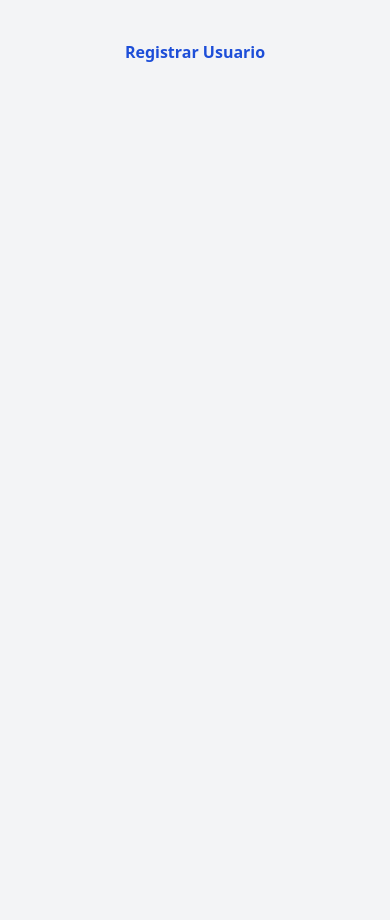
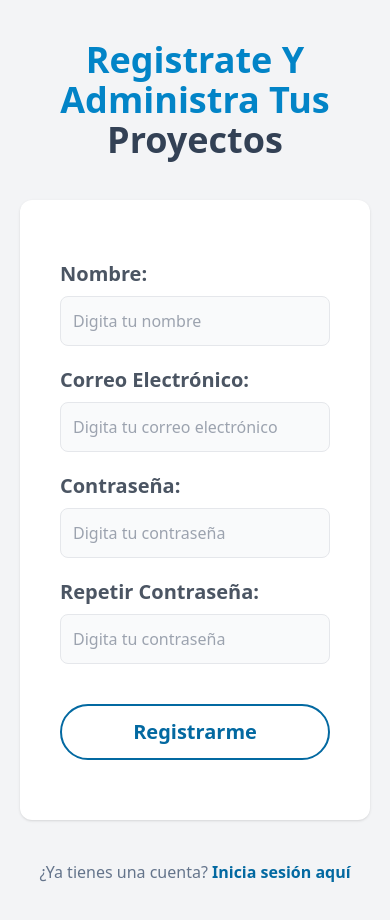
Before and after one commit to edwin-bur17/ProyectoMERN, a React (Vite) app in the folder frontend/: page /registrar in a window 390 px wide. Shown: the top 920 px of the page. Before the commit the page ends 864 px from the top, so only its background shows below. Built offline with nearby package versions, Linux system fonts and the light colour scheme.

Commit message:
Frontend - Diseño páginas ( Registro - Olvidé contraseña - Nueva contraseña - Validar cuenta )

```diff
--- a/frontend/src/pages/ConfirmarCuenta.jsx
+++ b/frontend/src/pages/ConfirmarCuenta.jsx
@@ -1,9 +1,12 @@
 
 const ConfirmarCuenta = () => {
   return (
-    <div>
-      <h1 className="text-center text-blue-700 font-semibold">Confirmar la cuenta </h1>
-    </div>
+    <>
+      <h1 className="text-sky-600 font-black text-4xl text-center capitalize">Confirma tu cuenta y comienza a crear  tus {' '}
+        <span className="text-slate-700">proyectos</span>
+      </h1>
+
+    </>
   )
 }
 
--- a/frontend/src/pages/Login.jsx
+++ b/frontend/src/pages/Login.jsx
@@ -39,7 +39,7 @@ const Login = () => {
 
         {/* boton iniciar sesión */}
         <input
-          className="w-full mb-5 border-solid border-2 border-sky-700 text-sky-700 font-bold text-xl rounded-full py-3 cursor-pointer transition-all duration-300 hover:bg-sky-700 hover:text-white"
+          className="w-full mb-5 mt-9 border-solid border-2 border-sky-700 text-sky-700 font-bold text-xl rounded-full py-3 cursor-pointer transition-all duration-300 hover:bg-sky-700 hover:text-white"
           type="submit"
           value="Iniciar Sesión"
         />
@@ -56,7 +56,7 @@ const Login = () => {
       <nav className="lg:flex lg:justify-between">
         <Link
           className='block text-center my-5 text-slate-500 text-base'
-          to='registrar'>
+          to='/registrar'>
           ¿No tienes una cuenta? {' '}
           <span className="text-sky-700 font-semibold hover:border-b-4 border-sky-700">
             Registrate aquí
@@ -66,7 +66,7 @@ const Login = () => {
         {/* link para recuperar contraseña */}
         <Link
           className='block text-center my-5 text-slate-700 font-semibold hover:border-b-4 border-slate-700'
-          to='olvide-password'>
+          to='/olvide-password'>
           Olvidé mi contraseña
         </Link>
       </nav>
--- a/frontend/src/pages/NuevoPassword.jsx
+++ b/frontend/src/pages/NuevoPassword.jsx
@@ -1,9 +1,37 @@
+import { Link } from "react-router-dom"
 
 const NuevoPassword = () => {
   return (
-    <div>
-      <h2 className="text-center text-blue-700 font-semibold">Nueva contraseña</h2>
-    </div>
+    <>
+      <h1 className="text-sky-600 font-black text-4xl text-center capitalize">Reestablece tu contraseña y no pierdas tus {' '}
+        <span className="text-slate-700">proyectos</span>
+      </h1>
+
+      {/* inicia formulario nueva contraseña */}
+      <form className="my-10 bg-white shadow rounded-xl p-10 ">
+        {/* Password */}
+        <div className="my-5">
+          <label
+            htmlFor="password"
+            className="text-gray-600 block text-xl font-bold">
+            Nueva Contraseña:
+          </label>
+          <input
+            type="password"
+            id="password"
+            className="w-full mt-2 p-3 border rounded-lg bg-gray-50 focus:outline-none focus:border-sky-700 focus:ring-1 focus:ring-sky-700"
+            placeholder="Digita tu nueva contraseña" />
+        </div>
+
+        {/* boton nueva contraseña */}
+        <input
+          className="w-full mb-5 mt-8 border-solid border-2 border-sky-700 text-sky-700 font-bold text-xl rounded-full py-3 cursor-pointer transition-all duration-300 hover:bg-sky-700 hover:text-white"
+          type="submit"
+          value="Guardar Nueva Contraseña"
+        />
+      </form>
+      {/* termina formulario nueva contraseña */}
+    </>
   )
 }
 
--- a/frontend/src/pages/OlvidePassword.jsx
+++ b/frontend/src/pages/OlvidePassword.jsx
@@ -1,9 +1,64 @@
+import { Link } from "react-router-dom"
 
 const OlvidePassword = () => {
   return (
-    <div>
-      <h2 className="text-center text-blue-700 font-semibold">Olvide contraseña</h2>
-    </div>
+    <>
+      <h1 className="text-sky-600 font-black text-4xl text-center capitalize">Recupera tu cuenta y no pierdas tus {' '}
+        <span className="text-slate-700">proyectos</span>
+      </h1>
+
+      {/* inicia formulario olvide contraseña */}
+      <form className="my-10 bg-white shadow rounded-xl p-10 ">
+        {/* Email */}
+        <div className="my-5">
+          <label
+            htmlFor="email"
+            className="text-gray-600 block text-xl font-bold">
+            Correo Electrónico:
+          </label>
+          <input
+            type="email"
+            id="email"
+            className="w-full mt-2 p-3 border rounded-lg bg-gray-50 focus:outline-none focus:border-sky-700 focus:ring-1 focus:ring-sky-700"
+            placeholder="Digita tu correo electrónico" />
+        </div>
+
+        {/* boton enviar instrucciones */}
+        <input
+          className="w-full mb-5 mt-8 border-solid border-2 border-sky-700 text-sky-700 font-bold text-xl rounded-full py-3 cursor-pointer transition-all duration-300 hover:bg-sky-700 hover:text-white"
+          type="submit"
+          value="Enviar Instrucciones"
+        />
+        {/* <input
+          className="w-full bg-sky-700 text-white font-bold text-xl rounded-full py-3 cursor-pointer transition-all duration-300 hover:bg-white hover:border-solid border-2 border-sky-700 hover:text-sky-700"
+          type="submit"
+          value="Iniciar Sesión"
+        /> */}
+
+      </form>
+      {/* termina formulario olvide contraseña */}
+
+      {/* link para registrarse */}
+      <nav className="lg:flex lg:justify-between">
+        <Link
+          className='block text-center my-5 text-slate-500 text-sm'
+          to='/'>
+          ¿Ya tienes una cuenta? {' '}
+          <span className="text-sky-700 font-semibold hover:border-b-4 border-sky-700">
+            Iniciar sesión
+          </span>
+        </Link>
+
+        <Link
+          className='block text-center my-5 text-slate-500 text-sm'
+          to='/registrar'>
+          ¿No tienes una cuenta? {' '}
+          <span className="text-sky-700 font-semibold hover:border-b-4 border-sky-700">
+            Registrarme
+          </span>
+        </Link>
+      </nav>
+    </>
   )
 }
 
--- a/frontend/src/pages/Registrar.jsx
+++ b/frontend/src/pages/Registrar.jsx
@@ -1,8 +1,92 @@
+import { Link } from "react-router-dom"
 
 const Registrar = () => {
   return (
     <div>
-      <h2 className="text-center text-blue-700 font-semibold">Registrar Usuario</h2>
+      <>
+        <h1 className="text-sky-600 font-black text-4xl text-center capitalize">Registrate y administra tus {' '}
+          <span className="text-slate-700">proyectos</span>
+        </h1>
+
+        {/* inicia formulario registro usuario */}
+        <form className="my-10 bg-white shadow rounded-xl p-10 ">
+          {/* Nombre usuario*/}
+          <div className="my-5">
+            <label
+              htmlFor="nombre"
+              className="text-gray-600 block text-xl font-bold">
+              Nombre:
+            </label>
+            <input
+              type="text"
+              id="nombre"
+              className="w-full mt-2 p-3 border rounded-lg bg-gray-50 focus:outline-none focus:border-sky-700 focus:ring-1 focus:ring-sky-700"
+              placeholder="Digita tu nombre" />
+          </div>
+
+          {/* Email */}
+          <div className="my-5">
+            <label
+              htmlFor="email"
+              className="text-gray-600 block text-xl font-bold">
+              Correo Electrónico:
+            </label>
+            <input
+              type="email"
+              id="email"
+              className="w-full mt-2 p-3 border rounded-lg bg-gray-50 focus:outline-none focus:border-sky-700 focus:ring-1 focus:ring-sky-700"
+              placeholder="Digita tu correo electrónico" />
+          </div>
+
+          {/* Password usuario*/}
+          <div className="my-5">
+            <label
+              htmlFor="password"
+              className="text-gray-600 block text-xl font-bold">
+              Contraseña:
+            </label>
+            <input
+              type="password"
+              id="password"
+              className="w-full mt-2 p-3 border rounded-lg bg-gray-50 focus:outline-none focus:border-sky-700 focus:ring-1 focus:ring-sky-700"
+              placeholder="Digita tu contraseña" />
+          </div>
+
+          {/* Repetir (confirmar) Password usuario*/}
+          <div className="my-5">
+            <label
+              htmlFor="password2"
+              className="text-gray-600 block text-xl font-bold">
+              Repetir Contraseña:
+            </label>
+            <input
+              type="password"
+              id="password2"
+              className="w-full mt-2 p-3 border rounded-lg bg-gray-50 focus:outline-none focus:border-sky-700 focus:ring-1 focus:ring-sky-700"
+              placeholder="Digita tu contraseña" />
+          </div>
+
+          {/* boton registrarse */}
+          <input
+            className="w-full mb-5 mt-5 border-solid border-2 border-sky-700 text-sky-700 font-bold text-xl rounded-full py-3 cursor-pointer transition-all duration-300 hover:bg-sky-700 hover:text-white"
+            type="submit"
+            value="Registrarme"
+          />
+        </form>
+        {/* termina formulario registro usuario */}
+
+        {/* link para iniciar sesión */}
+        <nav className="lg:flex lg:justify-between">
+          <Link
+            className='block text-center my-5 text-slate-500 text-base'
+            to='/'>
+            ¿Ya tienes una cuenta? {' '}
+            <span className="text-sky-700 font-semibold hover:border-b-4 border-sky-700">
+              Inicia sesión aquí
+            </span>
+          </Link>
+        </nav>
+      </>
     </div>
   )
 }
```
